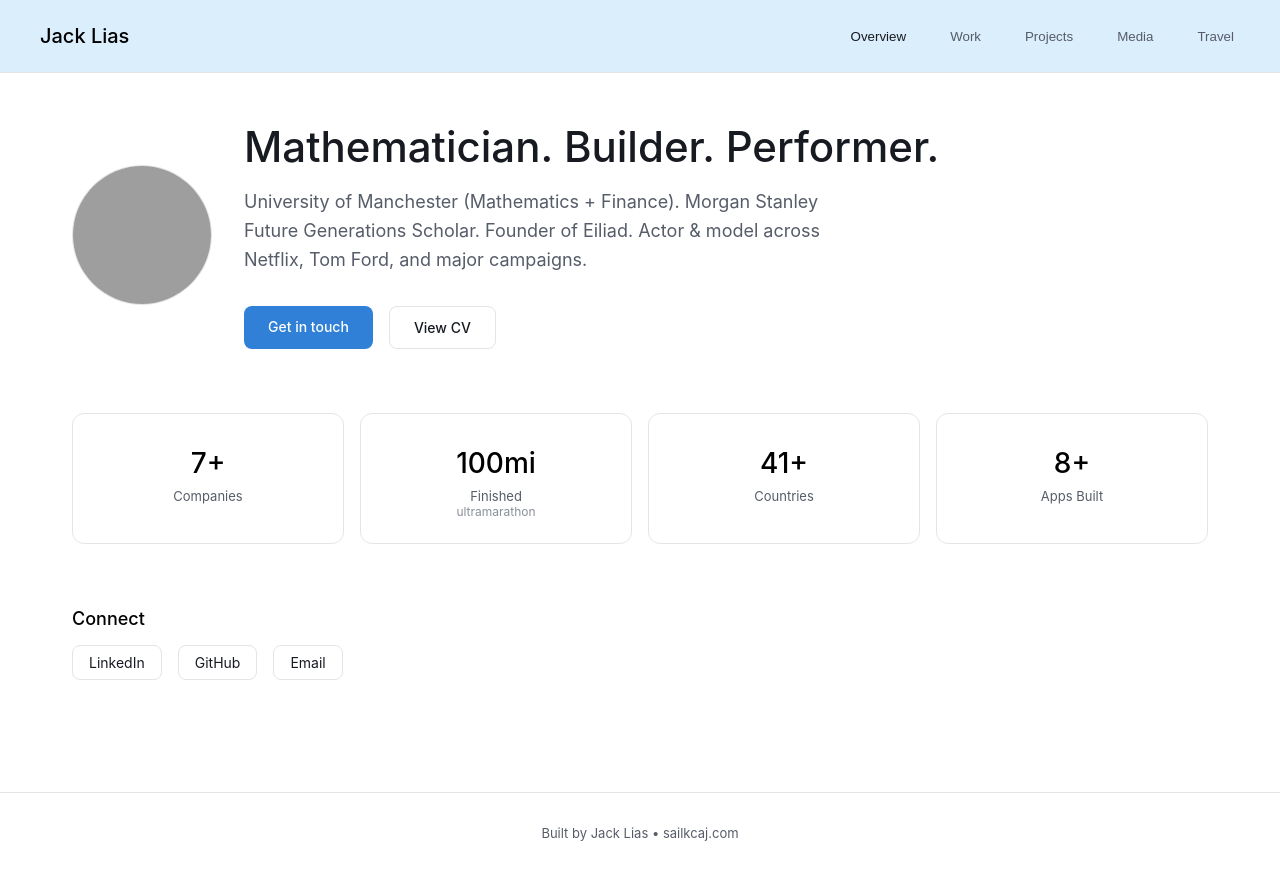
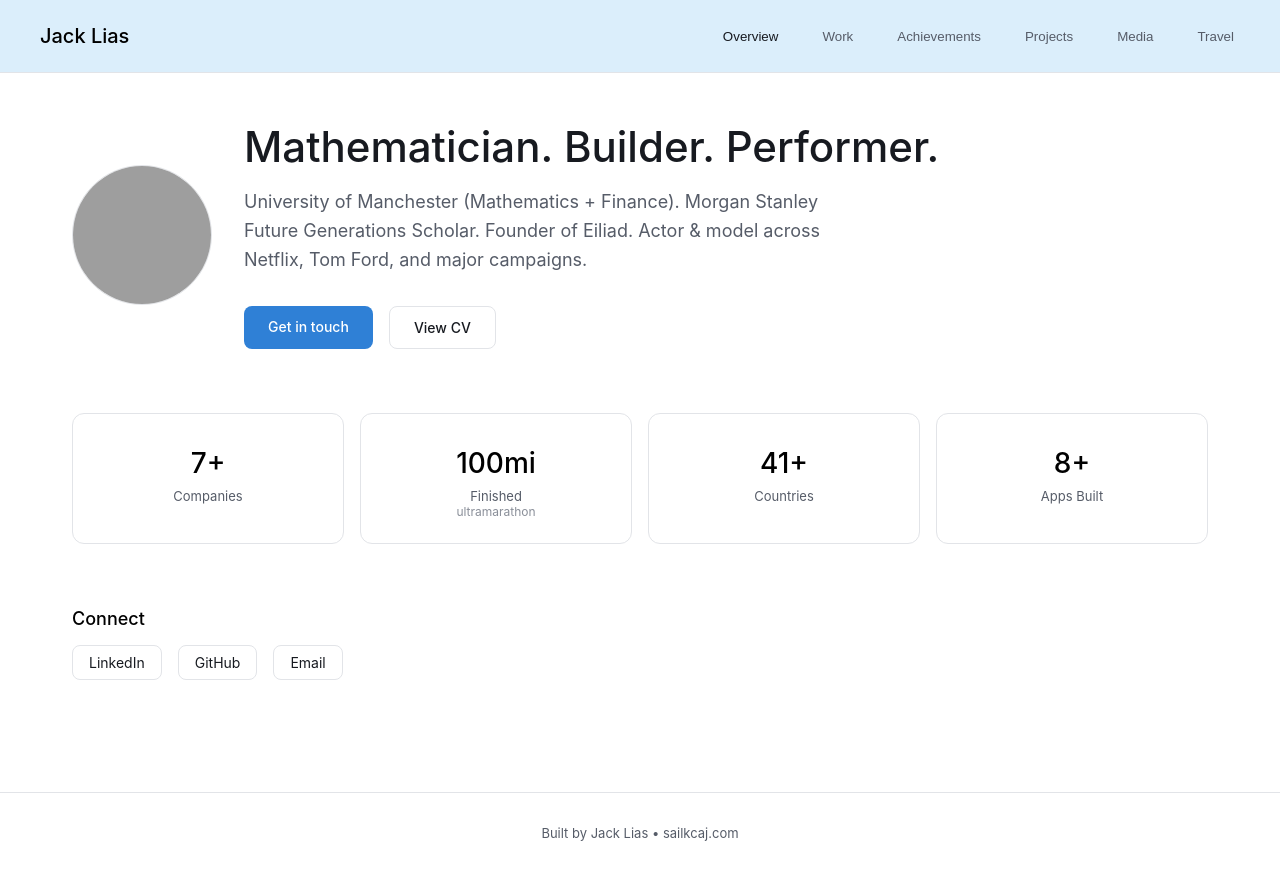
Before and after one commit to sailkcaj/jack-website, a React (Vite) app: page / in a window 1280 px wide. Built offline with nearby package versions, Linux system fonts and the light colour scheme; grey boxes are pictures that could not be loaded; the HTML template or start-up script is replaced by a standard one.

Commit message:
Give Achievements its own tab, add media logos and travel flags

```diff
--- a/src/App.jsx
+++ b/src/App.jsx
@@ -37,6 +37,9 @@ export default function JackWebsite() {
             </button>
             <button onClick={() => setActiveTab('work')} style={{ background: 'none', border: 'none', cursor: 'pointer', color: activeTab === 'work' ? 'var(--text-primary)' : 'var(--text-secondary)', fontWeight: activeTab === 'work' ? 500 : 400 }}>
               Work
+            </button>
+            <button onClick={() => setActiveTab('achievements')} style={{ background: 'none', border: 'none', cursor: 'pointer', color: activeTab === 'achievements' ? 'var(--text-primary)' : 'var(--text-secondary)', fontWeight: activeTab === 'achievements' ? 500 : 400 }}>
+              Achievements
             </button>
             <button onClick={() => setActiveTab('projects')} style={{ background: 'none', border: 'none', cursor: 'pointer', color: activeTab === 'projects' ? 'var(--text-primary)' : 'var(--text-secondary)', fontWeight: activeTab === 'projects' ? 500 : 400 }}>
               Projects
@@ -212,8 +215,25 @@ export default function JackWebsite() {
               ))}
             </div>
 
-            {/* Achievements Subsection */}
-            <h3 style={{ fontSize: '18px', fontWeight: 500, marginTop: '3rem', marginBottom: '1.5rem' }}>Key Achievements</h3>
+            {/* Education Subsection */}
+            <h3 style={{ fontSize: '18px', fontWeight: 500, marginTop: '3rem', marginBottom: '1.5rem' }}>Education</h3>
+            <div style={{
+              background: 'var(--surface-2)',
+              border: '0.5px solid var(--border)',
+              borderRadius: '12px',
+              padding: '1.5rem',
+            }}>
+              <p style={{ fontSize: '14px', fontWeight: 500, margin: '0 0 0.25rem 0' }}>{education.school}</p>
+              <p style={{ fontSize: '13px', color: 'var(--text-secondary)', margin: '0 0 0.5rem 0' }}>{education.degree}</p>
+              <p style={{ fontSize: '13px', color: 'var(--text-muted)', margin: 0 }}>{education.detail}</p>
+            </div>
+          </section>
+        )}
+
+        {/* Achievements Section */}
+        {activeTab === 'achievements' && (
+          <section>
+            <h2 style={{ fontSize: '24px', fontWeight: 500, marginBottom: '2rem' }}>Achievements</h2>
             <div style={{ display: 'grid', gap: '1rem' }}>
               {achievements.map((ach, i) => (
                 <div key={i} style={{
@@ -231,19 +251,6 @@ export default function JackWebsite() {
                   <span style={{ fontSize: '12px', color: 'var(--text-muted)', whiteSpace: 'nowrap', marginLeft: '1rem' }}>{ach.year}</span>
                 </div>
               ))}
-            </div>
-
-            {/* Education Subsection */}
-            <h3 style={{ fontSize: '18px', fontWeight: 500, marginTop: '3rem', marginBottom: '1.5rem' }}>Education</h3>
-            <div style={{
-              background: 'var(--surface-2)',
-              border: '0.5px solid var(--border)',
-              borderRadius: '12px',
-              padding: '1.5rem',
-            }}>
-              <p style={{ fontSize: '14px', fontWeight: 500, margin: '0 0 0.25rem 0' }}>{education.school}</p>
-              <p style={{ fontSize: '13px', color: 'var(--text-secondary)', margin: '0 0 0.5rem 0' }}>{education.degree}</p>
-              <p style={{ fontSize: '13px', color: 'var(--text-muted)', margin: 0 }}>{education.detail}</p>
             </div>
           </section>
         )}
```
